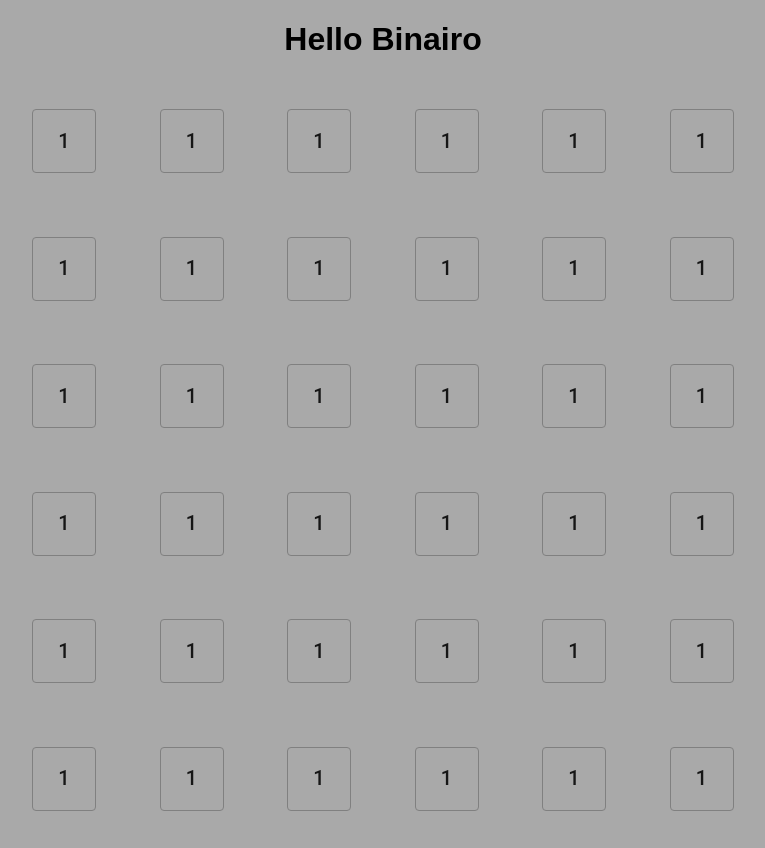
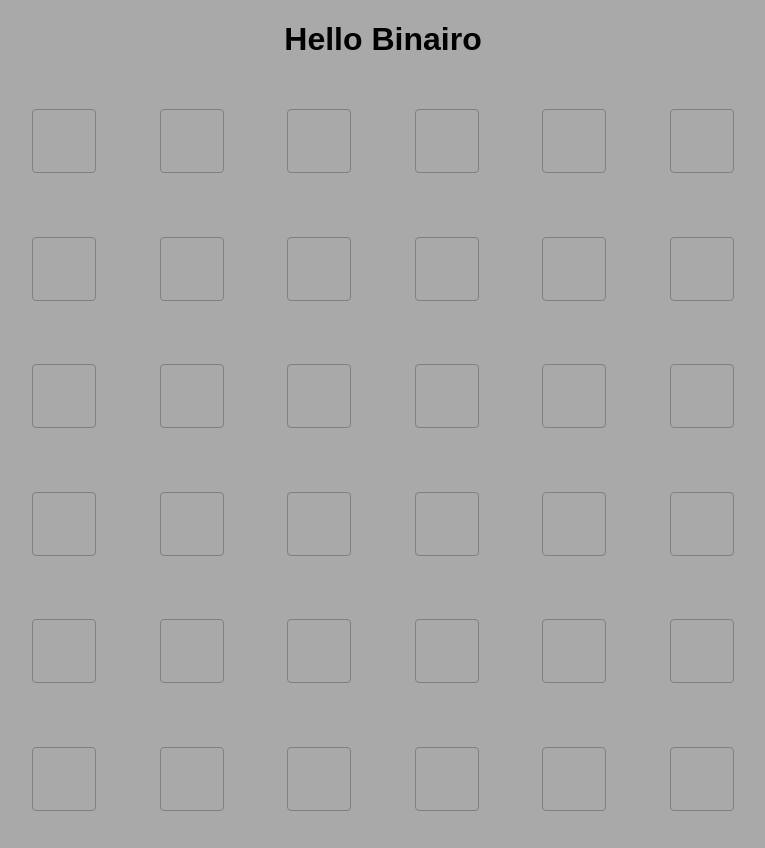
Before and after one commit to abotsi/binairo-helper-fork, a React (Create React App) app: page / in a window 1280 px wide. Shown: the whole page, without its empty margins (257-1022 px from the left). Built offline with nearby package versions, Linux system fonts and the light colour scheme.

Commit message:
Clean up label displayed in cells

```diff
--- a/src/GridItem.tsx
+++ b/src/GridItem.tsx
@@ -5,6 +5,7 @@ import { cellState } from './state'
 
 export default function({ index }) {
   const [value, setValue] = useRecoilState(cellState(index))
+  const displayLabel = ['O', 'I', ' ']
 
   return (
     <Button
@@ -20,7 +21,7 @@ export default function({ index }) {
         }
       }}
     >
-      {value}
+      {displayLabel[value]}
     </Button>
   )
 }
--- a/src/state.tsx
+++ b/src/state.tsx
@@ -3,7 +3,7 @@ const gridSizeState = 6
 
 const gridState = atom({
   key: 'gridState',
-  default: new Array(gridSizeState * gridSizeState).fill(1),
+  default: new Array(gridSizeState * gridSizeState).fill(2),
 })
 
 const cellState = selectorFamily({
```
